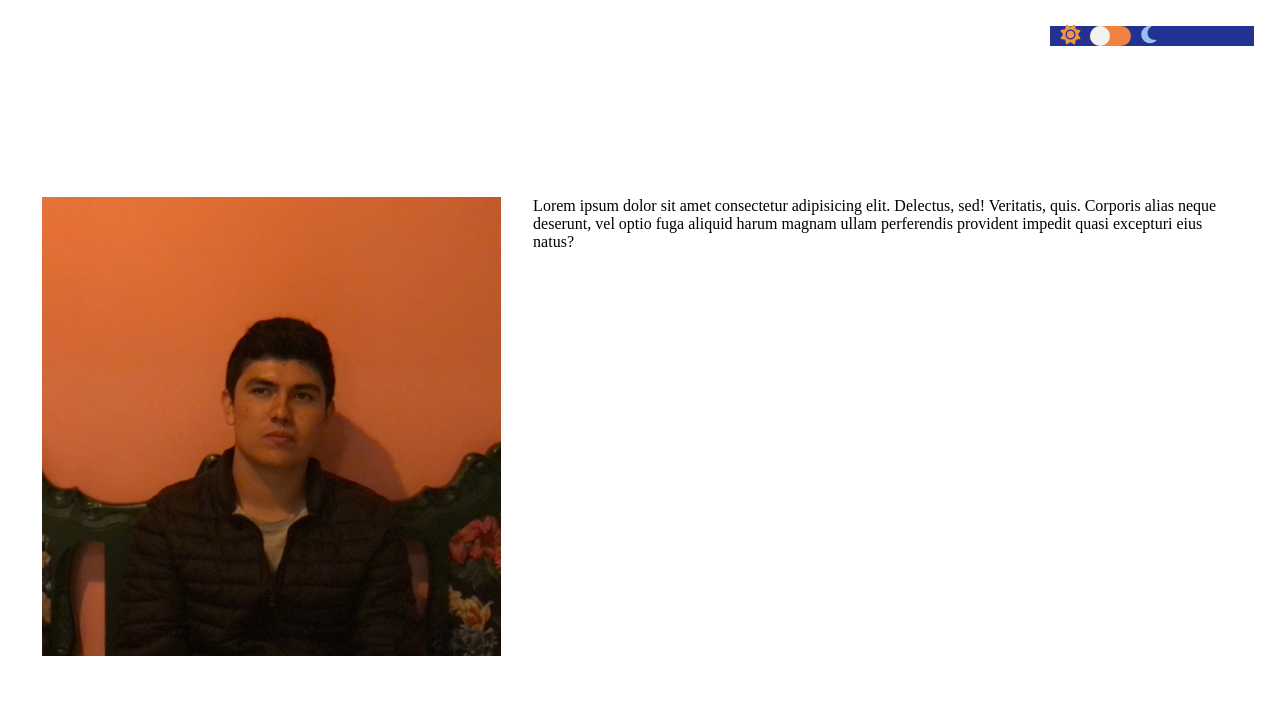
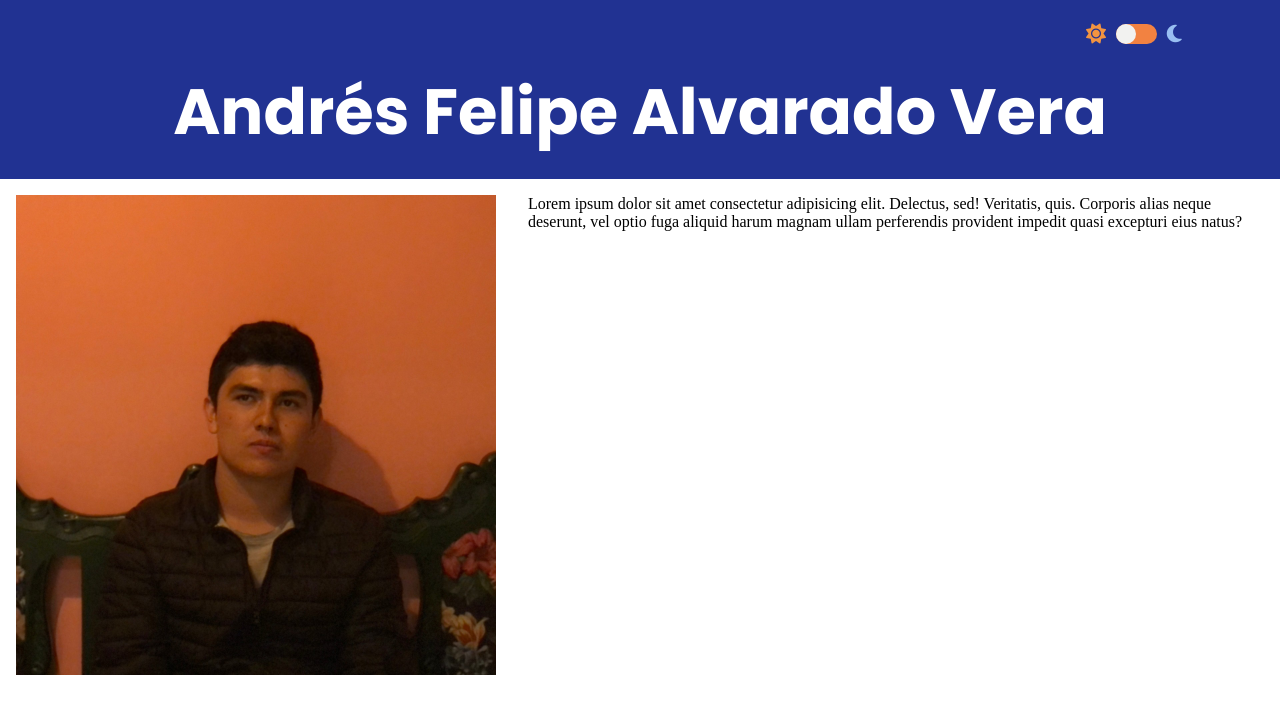
Before and after one commit to FelipeAlvarado01/Pruebas-Web, a plain HTML site: page Frontend/src/Index.html in a window 1280 px wide. Drawn offline with Linux system fonts and the light colour scheme.

Commit message:
mejora en la posicion del titulo

```diff
--- a/Frontend/src/Index.html
+++ b/Frontend/src/Index.html
@@ -10,15 +10,18 @@
 </head>
 <body>
 
-    <header class="Changes-Color" id="Changes-Color">
-        <span><i class="fa-solid fa-sun fa-lg" style="color: #f29441;"></i></span>
-        <input type="range" id="slider-change" class="slider-change" min="1" max="100" value="1" step="1">
-        <span><i class="fa-solid fa-moon fa-lg" style="color: #99bff2;"></i></span>
+    <header>
+        <div class="switch-changes_color">
+            <span><i class="fa-solid fa-sun fa-lg" style="color: #f29441;"></i></span>
+            <input type="range" id="slider-change" class="slider-change" min="1" max="100" value="1" step="1">
+            <span><i class="fa-solid fa-moon fa-lg" style="color: #99bff2;"></i></span>
+        </div>
+
+        <div class="main-title">
+            <h1>Andrés Felipe Alvarado Vera</h1>
+        </div>
     </header>
 
-    <main>
-        <h1>Andrés Felipe Alvarado Vera</h1>
-    </main>
 
     <section class="My-Description">
             <img class="My-Photo" src="./images/MyPhoto.jpg" alt="">
--- a/Frontend/src/js/HomeScript.js
+++ b/Frontend/src/js/HomeScript.js
@@ -16,7 +16,7 @@ rangeInput.addEventListener('input', function() {
     }*/
     const colorValue = rangeInput.value;
 
-    document.body.style.backgroundColor = interpolateColor(colorValue);
+    document.querySelector('header').style.backgroundColor = interpolateColor(colorValue);
     //console.log(colorValue);
     console.log(interpolateColor(colorValue));
   });
--- a/Frontend/src/styles.scss
+++ b/Frontend/src/styles.scss
@@ -20,17 +20,25 @@ $typographyPlayfairDisplay: 'Playfair+Display', 'Arial Narrow Bold', sans-serif;
 body{
     display: flex;
     flex-direction: column;
-
-    margin: 2vw;
+    width: 100%;
+    //margin: 2vw;
 
 
-    .Changes-Color{
+    header{
 
         display: flex;
+        flex-direction: column;
+        width: 100%;
+        //padding: 1vh;
+        background-color: rgb(33, 50, 146);
+
+
+        .switch-changes_color{
+            display: flex;
             align-items: center;
-        align-self: end;
-        float: right;
-        background-color: rgb(33, 50, 146);
+            margin-left: auto;
+            padding: 3vh 0 0 0;
+            //width: auto;
 
             i{
                 padding: 0 10px 0;
@@ -54,8 +62,10 @@ body{
             }
         }
 
-
-    main{
+        .main-title{
+            display: flex;
+            align-self: center;
+            width: auto;
             h1{
                 color: white;
                 text-align: center;
@@ -63,6 +73,8 @@ body{
                 font-family: $typographyPoppins;
                 margin: 20px 0;
             }
+        }
+
     }
 
     .My-Description{
```
Also changed, not shown: Frontend/src/styles.css, 1 other file. Lines whose indentation alone changed are shown as unchanged.
